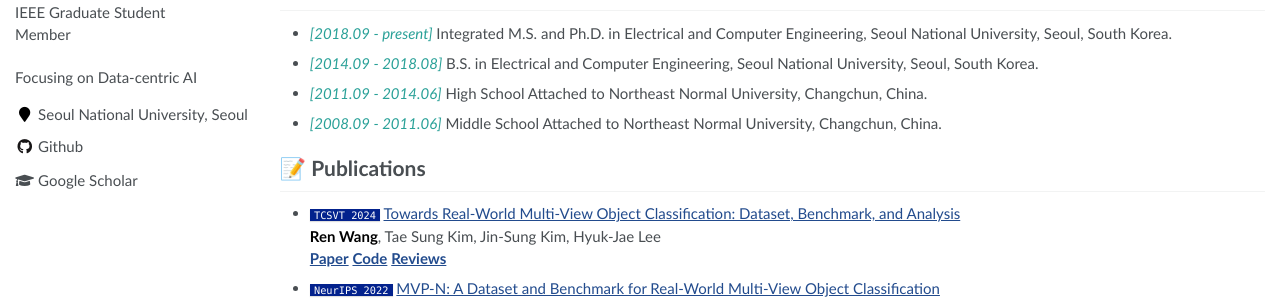
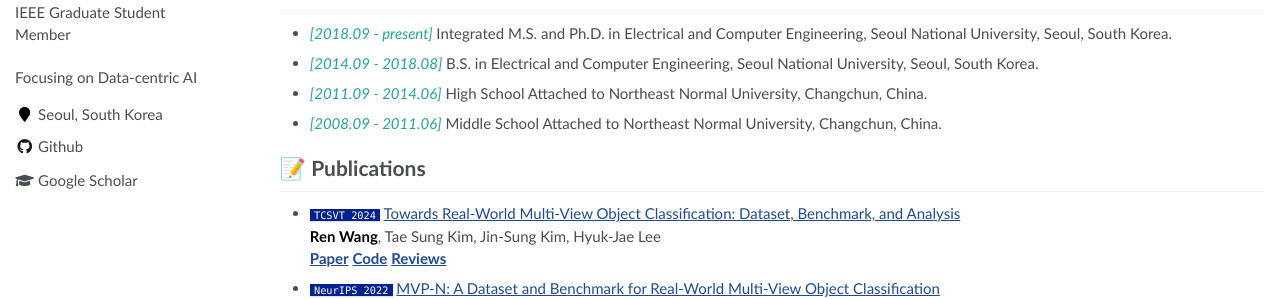
Before and after one commit to SMNUResearch/SMNUResearch.github.io, a Jekyll site: the page built from _pages/about.md, in a window 1280 px wide. Shown: the part 310-609 px from the top of the page. Built offline with Jekyll 4.4.1, drawn with Linux system fonts in a browser that asks for light colours.

Commit message:
Update _config.yml

```diff
--- a/_config.yml
+++ b/_config.yml
@@ -7,7 +7,7 @@ author:
   name             : "Ren Wang"
   avatar           : "images/wangren.jpg"
   bio              : "IEEE Graduate Student Member"
-  employer         : "Seoul National University, Seoul"
+  location         : "Seoul, South Korea"
   googlescholar    : "https://scholar.google.com/citations?hl=en&user=ETjwbvEAAAAJ"
   github           : "SMNUResearch"
 
```
